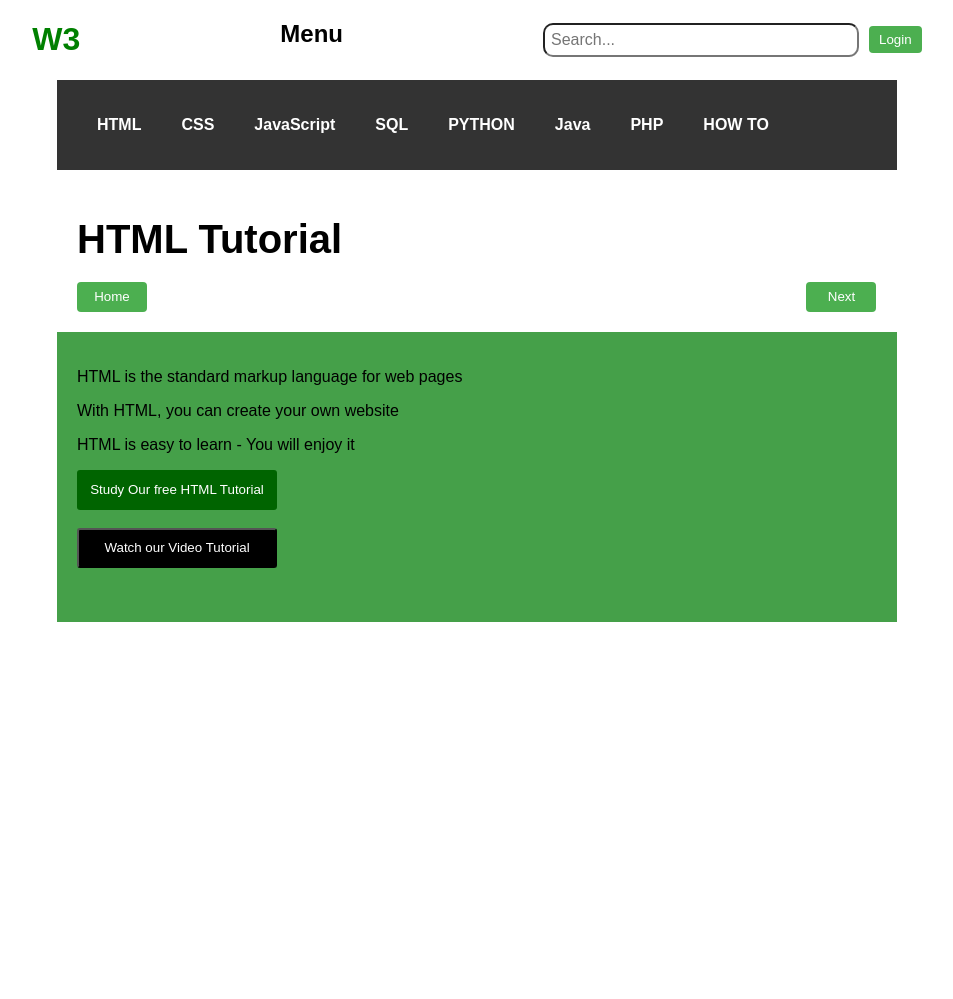
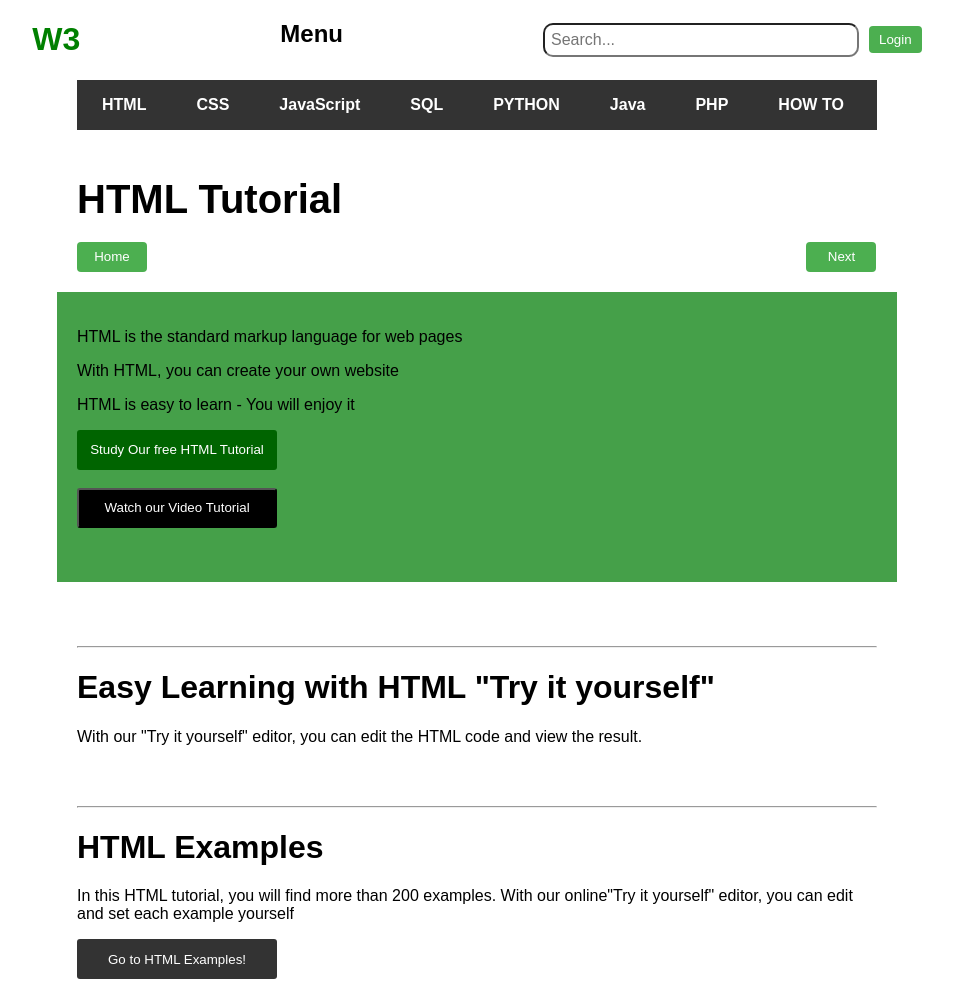
Before and after one commit to Esther-mercy/Html-Osf-Batch-3, a plain HTML site: page Week2/Assignment1/Assignment1.html in a window 1280 px wide. Shown: the whole page, without its empty margins (163-1116 px from the left). Before the commit the page ends 800 px from the top, so only its background shows below. Drawn offline with Linux system fonts and the light colour scheme.

Commit message:
i made changes in assignment1 folder

```diff
--- a/Week2/Assignment1/Assignment1.css
+++ b/Week2/Assignment1/Assignment1.css
@@ -9,9 +9,8 @@
     justify-content: space-between;
     align-items: center;
     background-color: #333;
-    padding: 10px 20px;
     color: white;
-    padding: 20px;
+    padding: 0px;
     max-width: 800px;
     margin: 0 auto;
     list-style: none;
@@ -22,7 +21,7 @@
     padding: 0;
 }
 .navbar ul li{
-    margin: 0 20px;
+    margin: 0 25px;
 }
 .navbar ul li a{
     text-decoration: none;
@@ -53,10 +52,10 @@
     background-color: #4caf50;
  }
  .login-button{
-    background-color: #4caf50;
+    background-color: solid#4caf50;
     color: white;
     padding: 8px 16px;
-    border-radius: 4px;
+    border-radius: 60px;
     cursor: pointer;
     margin-left: 10px;
  }
@@ -142,5 +141,31 @@ margin-right: 155px;
    height: 40px;
    width: 200px;
     border-radius: 3px;
+    max-width: 800px;
 
 }
+.hr{
+    border: 10px solid black;
+    margin: 20px auto;
+    max-width: 800px;
+}
+.con2{
+    padding: 20px;
+    max-width: 800px;
+    margin: 0 auto;
+}
+.con2 button a{
+
+    text-decoration: none;
+    color: white;
+    border-radius: 4px;
+
+    cursor: pointer;
+}
+.b5{
+    background-color: #333;
+    height: 40px;
+    width: 200px;
+    border-radius: 3px;
+    border: none;
+}
--- a/Week2/Assignment1/Assignment1.html
+++ b/Week2/Assignment1/Assignment1.html
@@ -44,7 +44,15 @@
         <br><br><button class="b4"><a href="#">Watch our Video Tutorial</a></button>
     </div>
    </div>
+<div class="con2">
+   <br><br><hr> <!-- Add a horizontal rule here -->
+   <h1>Easy Learning with HTML "Try it yourself"</h1>
+   <p>With our "Try it yourself" editor, you can edit the HTML code and view the result.</p>
 
-
+   <br><br><hr> <!--Add a horizontal rule here -->
+   <h1>HTML Examples</h1>
+   <p>In this HTML tutorial, you will find more than 200 examples. With our online"Try it yourself" editor, you can edit and set each example yourself</p>
+   <button class="b5"><a href="#">Go to HTML Examples!</a></button>
+</div>
 </body>
 </html>
```
